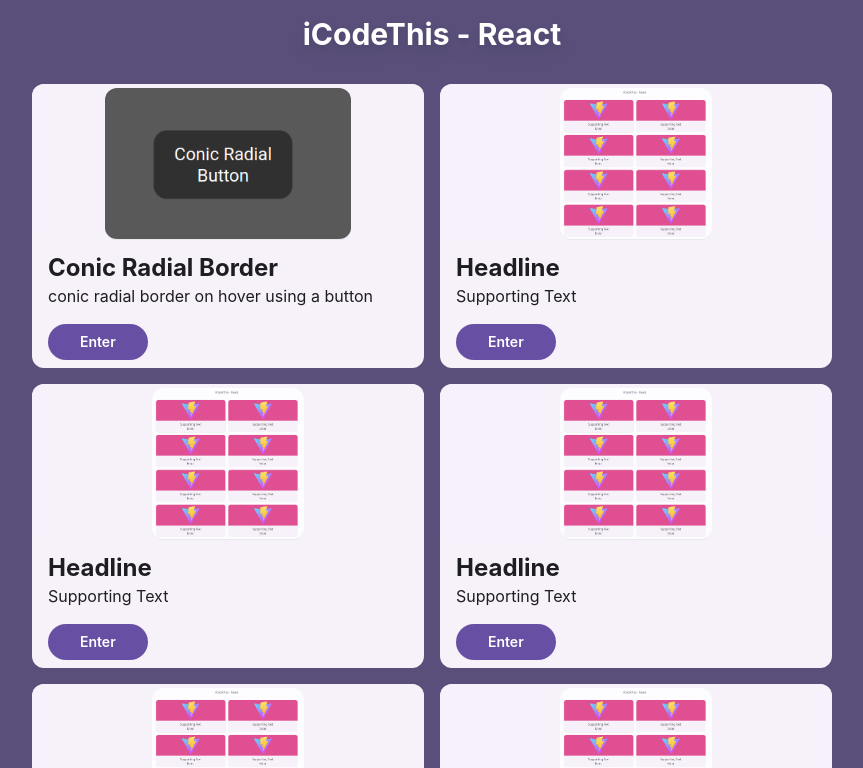
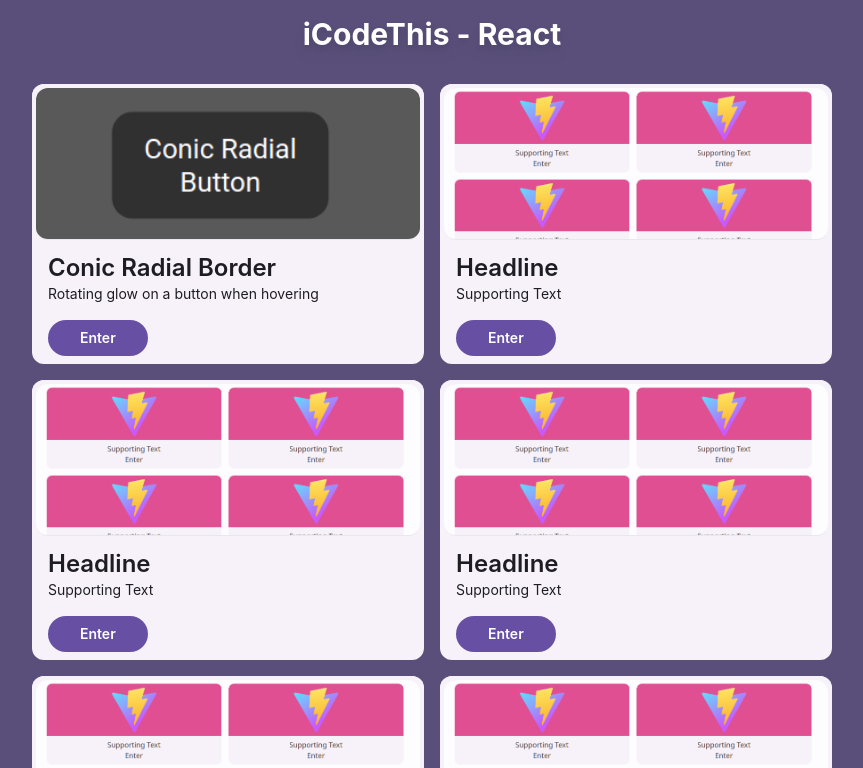
Before and after one commit to pantpad/iCodeThis-Playground, a React (Vite) app: page / in a window 1280 px wide. Shown: the top 768 px of the page, without its empty margins (208-1071 px from the left). Built offline with nearby package versions, Linux system fonts and the light colour scheme.

Commit message:
Refactor paragraph on card component

```diff
--- a/src/components/Landing.jsx
+++ b/src/components/Landing.jsx
@@ -18,7 +18,7 @@
         >
           <Card
             headline={"Conic Radial Border"}
-            text={"conic radial border on hover using a button"}
+            text={"Rotating glow on a button when hovering"}
             action={"Enter"}
             image={"./conic-radial-button.png"}
             link={"/buttons/glowButton"}
--- a/src/ui/Card/Card.jsx
+++ b/src/ui/Card/Card.jsx
@@ -25,20 +25,24 @@
       <section className="flex max-h-40 justify-center overflow-hidden rounded-[12px] bg-[#f7f2fa] p-1 opacity-80">
         {image ? (
           <img
-            className="rounded-[12px] border-b-[1px] object-cover transition-all duration-300 ease-in-out group-hover:scale-[1.05]"
+            className="h-full w-full rounded-[12px] border-b-[1px] object-cover transition-all duration-300 ease-in-out group-hover:scale-[1.08]"
             src={image}
           />
         ) : null}
       </section>
       <section className="flex flex-1 flex-col items-start px-4 py-2">
-        {headline ? <h1 className="text-2xl font-bold">{headline}</h1> : null}
+        {headline ? (
+          <h1 className="text-2xl font-semibold">{headline}</h1>
+        ) : null}
         {subhead ? <h2>{subhead}</h2> : null}
-        {text ? <p>{text}</p> : null}
+        {text ? <p className="text-sm">{text}</p> : null}
         {action ? (
           <div className="flex">
-            <button className="relative mt-4 overflow-hidden rounded-full bg-[#6750a4] px-8 py-2 text-sm font-semibold text-white transition-all  hover:scale-[1.025] active:scale-105">
-              <Link to={link}>{action}</Link>
-            </button>
+            <Link to={link}>
+              <button className="relative mt-4 overflow-hidden rounded-full bg-[#6750a4] px-8 py-2 text-sm font-semibold text-white transition-all  hover:scale-[1.025] active:scale-105">
+                {action}
+              </button>
+            </Link>
           </div>
         ) : null}
       </section>
```
